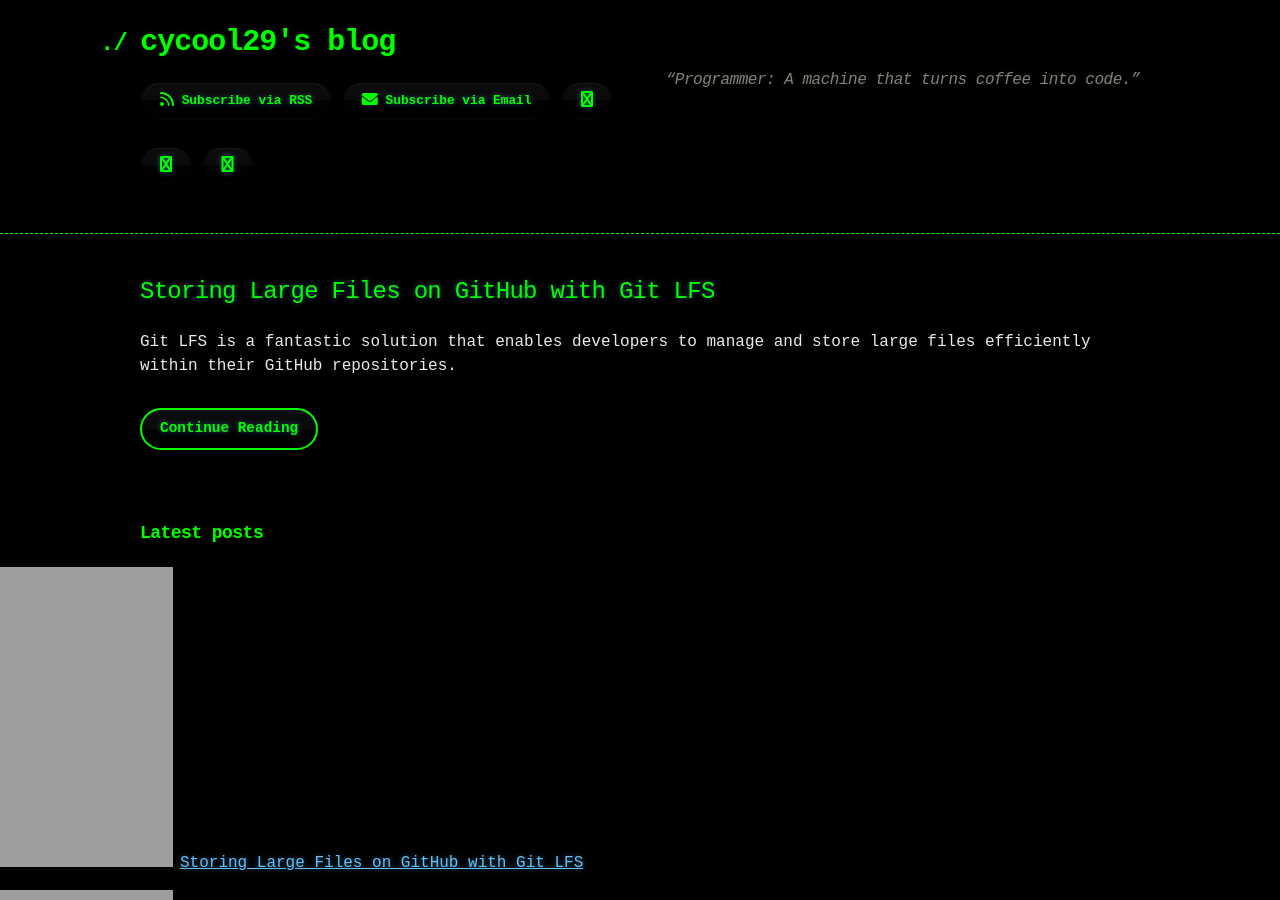
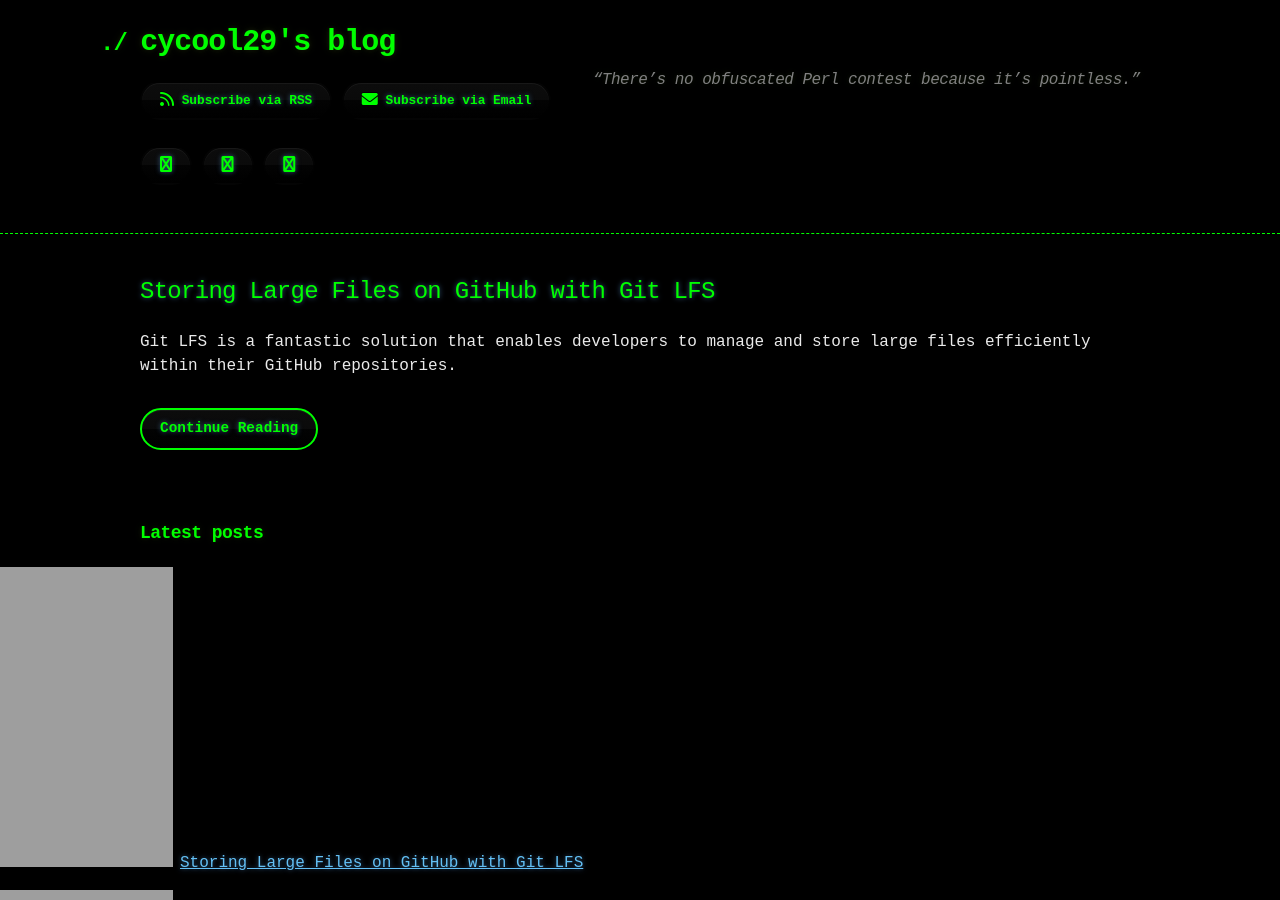
Before and after one commit to cycool29/cycool29.github.io, a Jekyll site: the page built from index.md, in a window 1280 px wide and 900 px high. Built offline with Jekyll 4.4.1, drawn with Linux system fonts in a browser that asks for light colours; a style sheet for code colours, icons or effects is not loaded.

Commit message:
Update quotes

```diff
--- a/_config.yml
+++ b/_config.yml
@@ -1,5 +1,5 @@
 title: cycool29's blog
-description: "“Programmer: A machine that turns coffee into code.” "
+description: "“There’s no obfuscated Perl contest because it’s pointless.” "
 bio: A high school student. Intermediate in Python, Git, Bash. Learning JavaScript. He/Him. "
 author: cycool29
 url: https://cycool29.github.io
```
